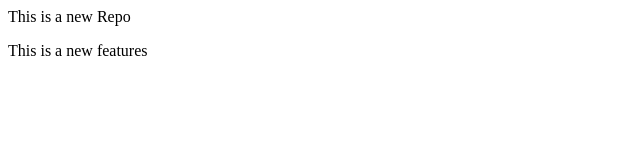
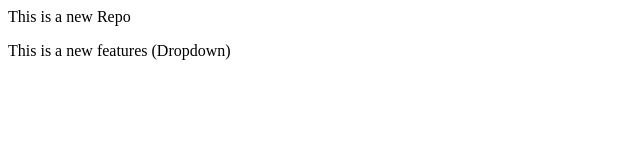
Before and after one commit to Aanchal3134/localrepo, a plain HTML site: page index.html in a window 1280 px wide. Shown: the full height of the page, 0-640 px from the left. Drawn offline with Linux system fonts and the light colour scheme.

Commit message:
Add Dropdown

```diff
--- a/index.html
+++ b/index.html
@@ -1,2 +1,2 @@
 <P>This is a new Repo</P>
-<p>This is a new features</p>
+<p>This is a new features (Dropdown)</p>
```
